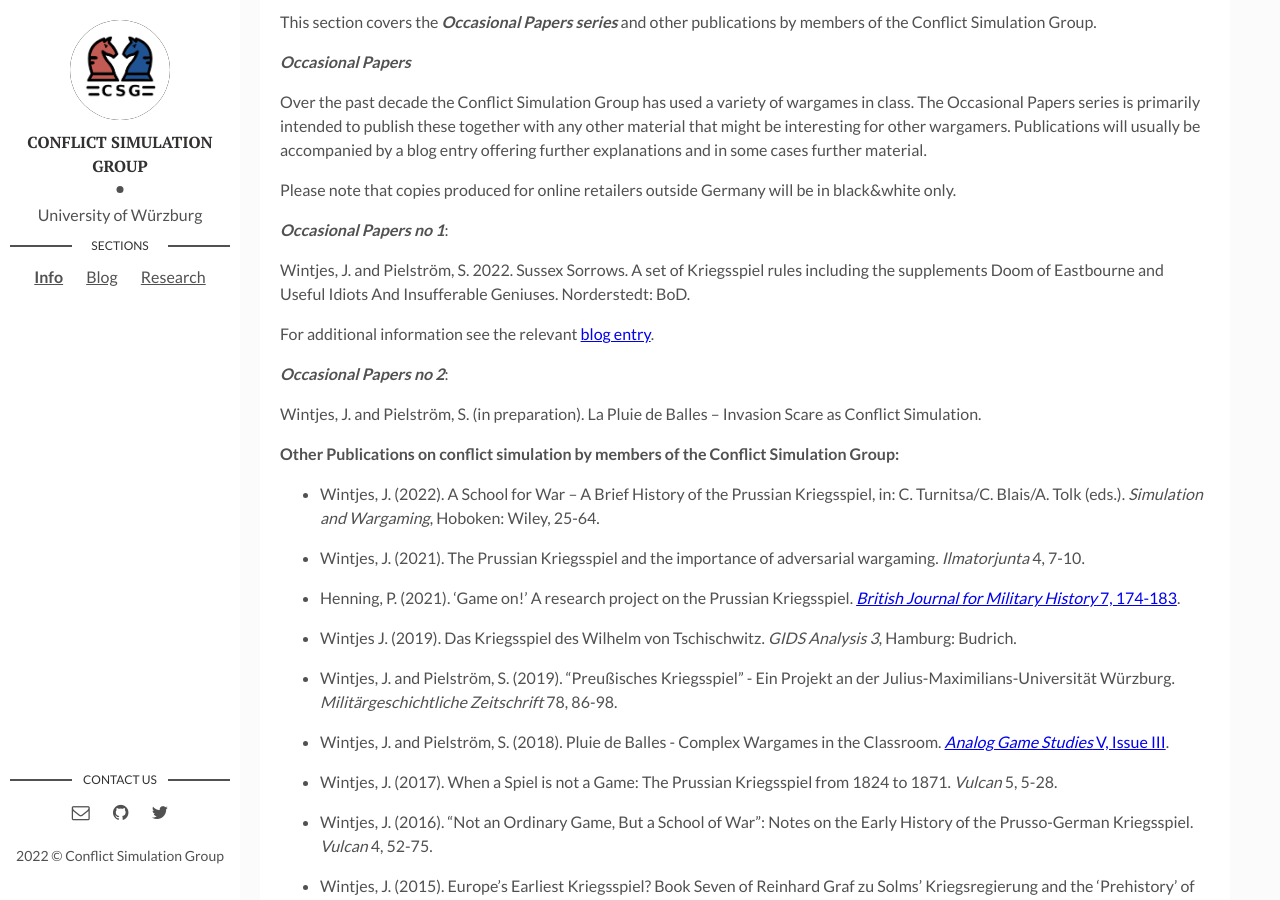
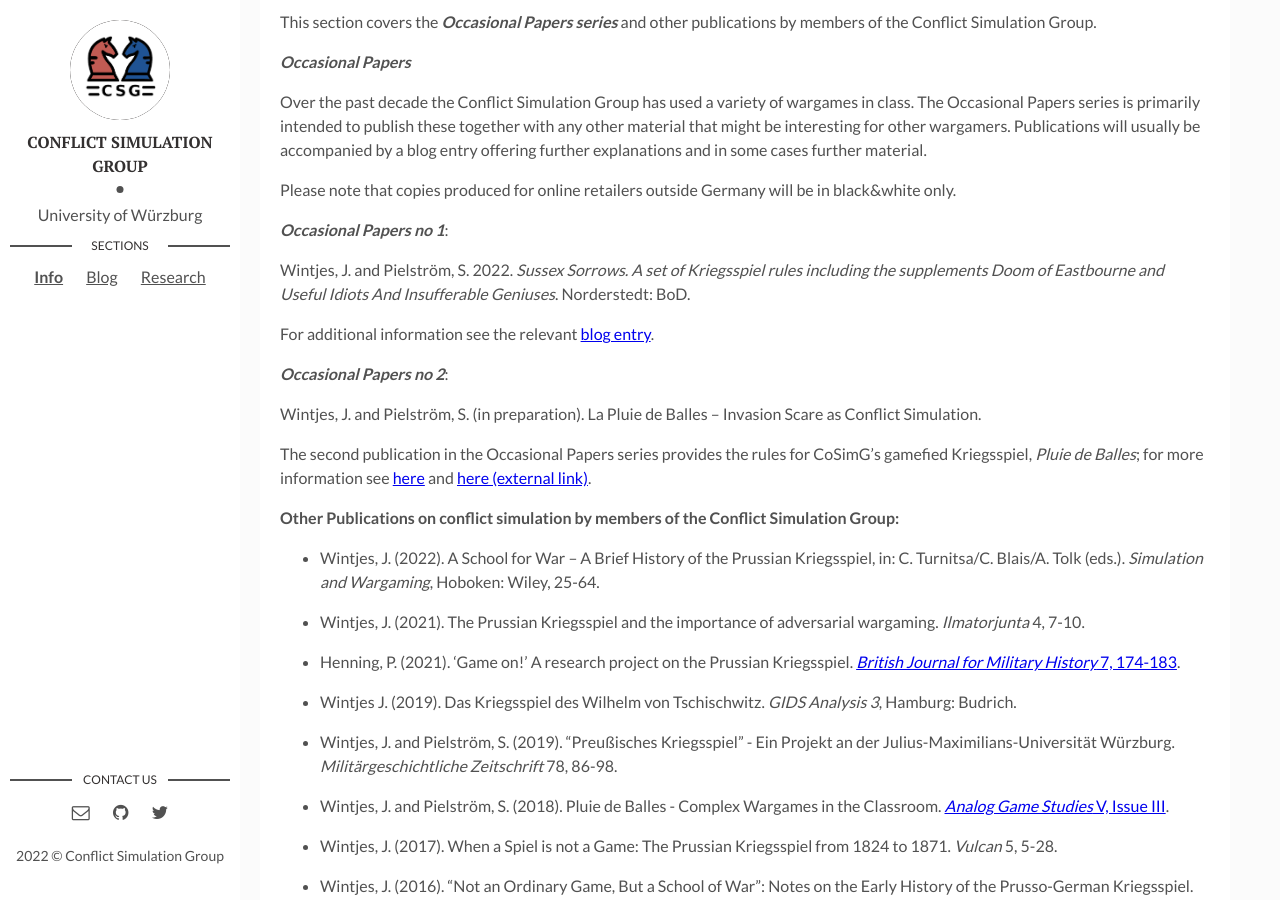
Before and after one commit to cosimg/cosimg.github.io, a Jekyll site: the page built from _posts/2019-10-30-publications.markdown, in a window 1280 px wide and 900 px high, scrolled down 633 px. Built offline with Jekyll 4.4.1, drawn with Linux system fonts in a browser that asks for light colours.

Commit message:
Update 2019-10-30-publications.markdown

```diff
--- a/_posts/2019-10-30-publications.markdown
+++ b/_posts/2019-10-30-publications.markdown
@@ -20,13 +20,15 @@ Please note that copies produced for online retailers outside Germany will be in
 
 ***Occasional Papers no 1***:
 
-Wintjes, J. and Pielström, S. 2022. Sussex Sorrows. A set of Kriegsspiel rules including the supplements Doom of Eastbourne and Useful Idiots And Insufferable Geniuses. Norderstedt: BoD.
+Wintjes, J. and Pielström, S. 2022. *Sussex Sorrows. A set of Kriegsspiel rules including the supplements Doom of Eastbourne and Useful Idiots And Insufferable Geniuses*. Norderstedt: BoD.
 
 For additional information see the relevant [blog entry](https://cosimg.github.io/blog/2022/12/15/How-to-run-a-Kriegsspiel.html).
 
 ***Occasional Papers no 2***:
 
 Wintjes, J. and Pielström, S. (in preparation). La Pluie de Balles – Invasion Scare as Conflict Simulation.
+
+The second publication in the Occasional Papers series provides the rules for CoSimG's gamefied Kriegsspiel, *Pluie de Balles*; for more information see [here](https://cosimg.github.io/2019/11/02/classroom-simulations.html) and [here (external link)](https://analoggamestudies.org/2018/09/pluie-de-balles-complex-wargames-in-the-classroom/).
 
 **Other Publications on conflict simulation by members of the Conflict Simulation Group:**
 
```
